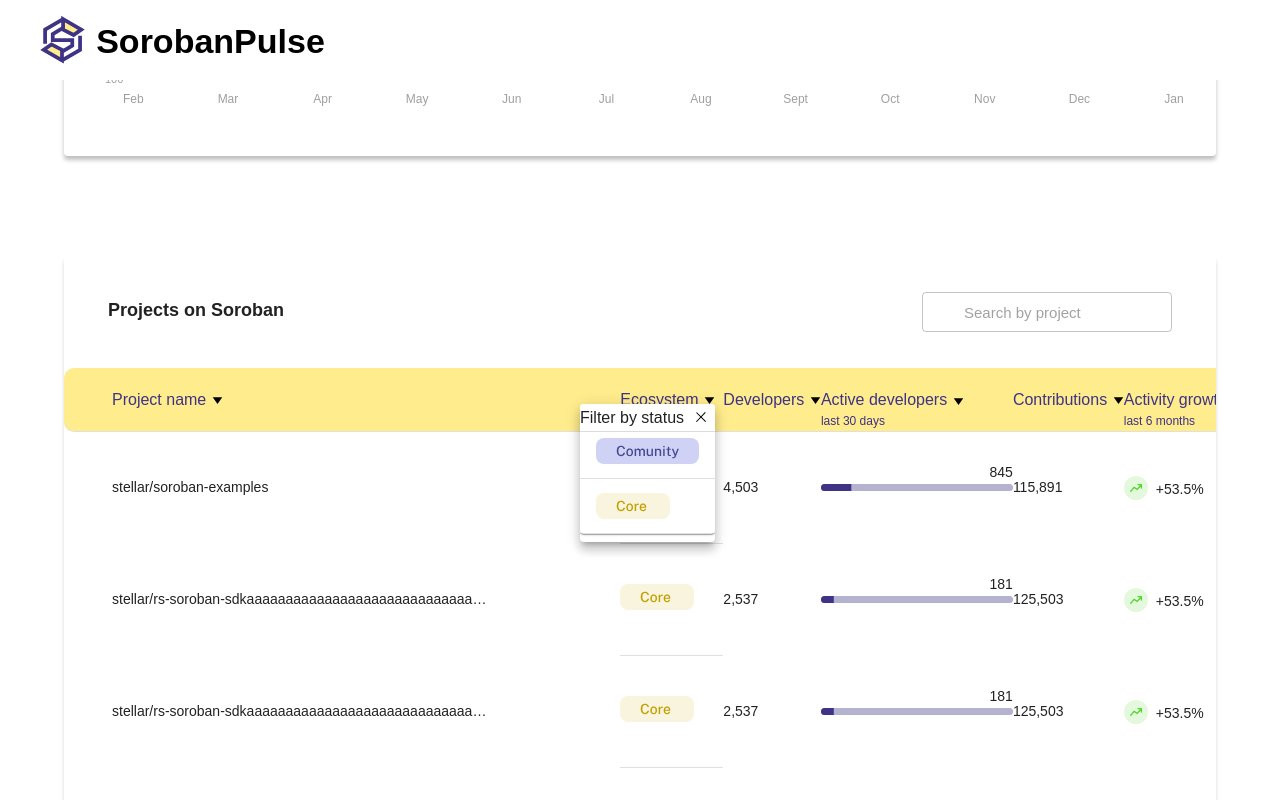
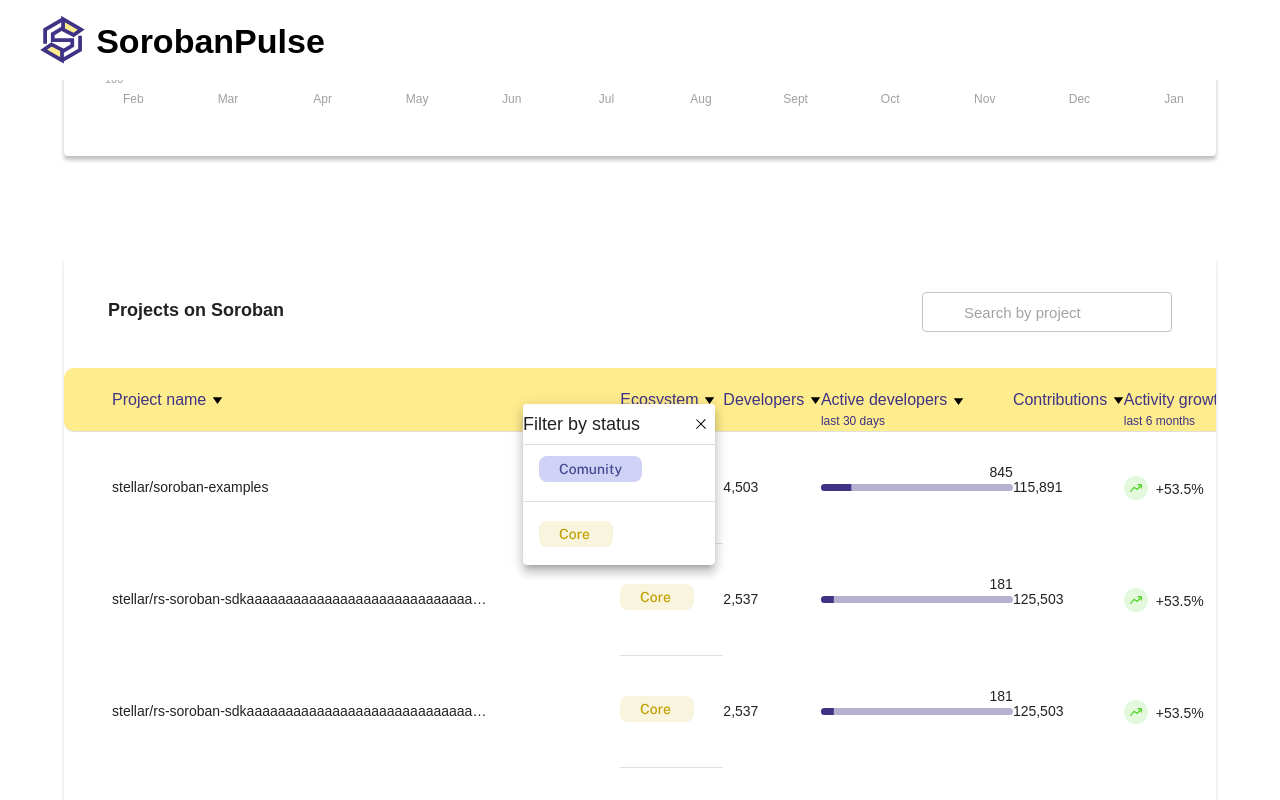
Before and after one commit to CrossChainLabs-Stellar/sorobanpulse-webapp, a React (Create React App) app: page / in a window 1280 px wide. Both pictures are taken after a click on the button 709 px from the left and 3851 px from the top of the page. Shown: the part 3451-4251 px from the top of the page. Built offline with nearby package versions, Linux system fonts and the light colour scheme; some icons are missing.

Commit message:
some styling for the drop down menu

```diff
--- a/src/components/EcosystemTriangle.js
+++ b/src/components/EcosystemTriangle.js
@@ -9,7 +9,8 @@
     List,
     MenuItem,
     Paper,
-    Divider
+    Divider,
+    Typography
 } from '@mui/material';
 
 
@@ -75,31 +76,53 @@
                 anchorOrigin={{ vertical: "bottom", horizontal: "right" }}
                 transformOrigin={{ vertical: "top", horizontal: "right" }}
                 MenuListProps={{
-                    style: {
+                    sx: {
                         backgroundColor: "#fff",
                         padding: '0px',
                     }
                 }}
             >
-                <Box>
-                    <Box>
+                <Box
+                    sx={{
+                        width: '12rem',
+                        backgroundColor: '#fff',
+                    }}
+                >
                     <Stack
                         direction="row"
                         alignItems="center"
+                        sx={{
+                            height: '2.5rem'
+                        }}
                     >
-                            <Box>
+                        <Typography
+                            noWrap
+                            variant='h6'
+                            sx={{
+                                fontWeight: '500',
+                            }}
+                        >
                             Filter by status
-                            </Box>
+                        </Typography>
                         <IconButton onClick={handleClose} style={{ marginLeft: 'auto' }}>
                             <img src={x} alt='x' />
                         </IconButton>
                     </Stack>
                     <Divider />
-                    </Box >
-                    <Paper>
-                        <List disablePadding={true}>
+                    <Paper
+                        sx={{
+                            backgroundColor: "#fff",
+                            height: '7.5rem',
+                        }}
+                    >
+                        <List
+                            disablePadding={true}
+                        >
                             <MenuItem
-                                style={{ backgroundColor: '#FFFFFF', }}
+                                sx={{
+                                    backgroundColor: '#FFFFFF',
+                                    height: '3rem',
+                                }}
                                 onClick={() => handleFilterClose('closed')}
                             >
                                 <img
@@ -109,7 +132,10 @@
                             </MenuItem>
                             <Divider />
                             <MenuItem
-                                style={{ backgroundColor: '#FFFFFF', }}
+                                sx={{
+                                    backgroundColor: '#FFFFFF',
+                                    height: '3rem',
+                                }}
                                 onClick={() => handleFilterClose('open')}
                             >
                                 <img
@@ -117,7 +143,6 @@
                                     alt="Core"
                                 />
                             </MenuItem>
-                            <Divider />
                         </List>
                     </Paper>
                 </Box>
```
Lines whose indentation alone changed are shown as unchanged.
